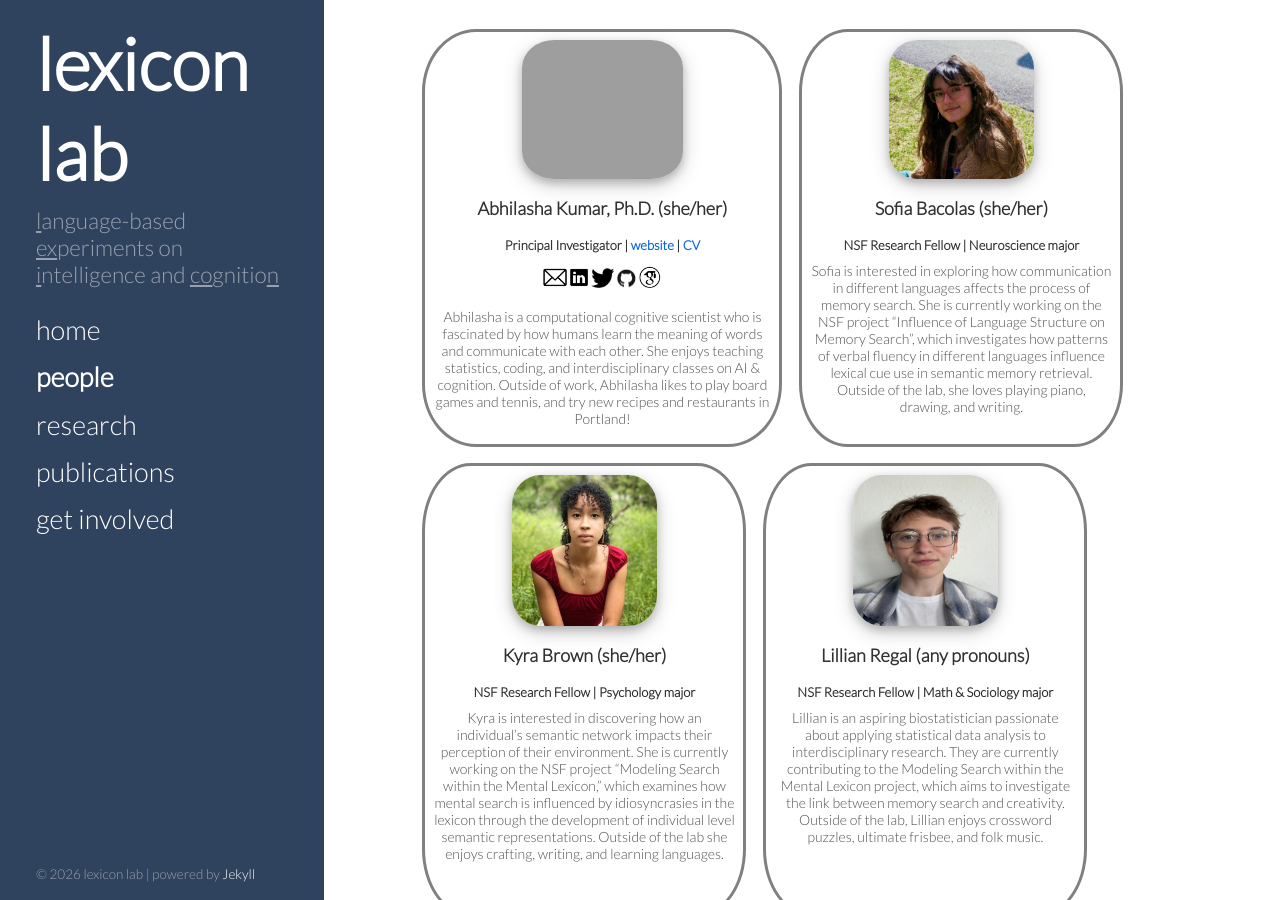
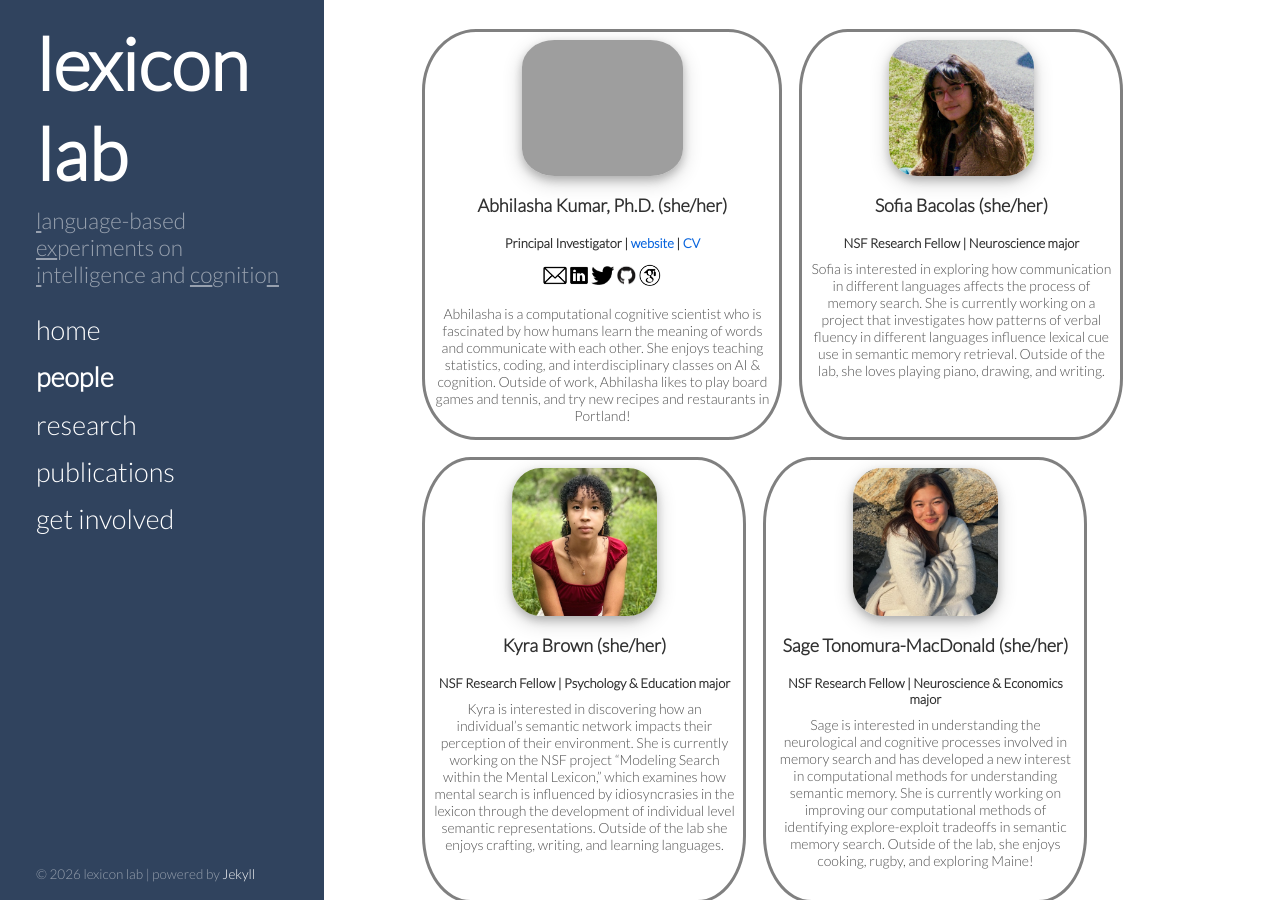
Before and after one commit to thelexiconlab/thelexiconlab.github.io, a Jekyll site: the page built from people.html, in a window 1280 px wide and 900 px high, scrolled down 218 px. Built offline with Jekyll 4.4.1, drawn with Linux system fonts in a browser that asks for light colours; Markdown is read by kramdown in place of the engine named in the settings; some of the changed text lies outside the part shown.

Commit message:
update lab

```diff
--- a/index.html
+++ b/index.html
@@ -13,6 +13,6 @@
 <!--<h1 class="welcome">Welcome to the Lexicon Lab! </h1>-->
 <img src = "/images/research/wordcloud.jpg" class = "cloudimage">
 <p class = "postimage">We are interested in how humans learn the meaning of words, how they communicate as social agents, and how search unfolds within the mental lexicon. We use experimental research methods, computational modeling, and psychological theory to study language and higher-order cognition.</p>
-<p class = "postimage">Our research is supported by the <a href="https://www.nsf.gov/" target="_blank">National Science Foundation</a> and the Maine IDeA Networks of Biomedical Research Excellence (INBRE) program. Check out our <a href="https://thelexiconlab.github.io/research/">research</a> or <a href="https://thelexiconlab.github.io/publications/">publications</a> page to know more about our work. </p>
+<p class = "postimage">Our research is supported by the <a href="https://www.nsf.gov/" target="_blank">National Science Foundation (NSF)</a> and the <a href="https://maineinbre.org/">Maine IDeA Networks of Biomedical Research Excellence (INBRE)</a> program. Check out our <a href="https://thelexiconlab.github.io/research/">research</a> or <a href="https://thelexiconlab.github.io/publications/">publications</a> page to know more about our work. </p>
 
 <!-- <p class = "postimagecolor">Play our newly launched game <b><a href="https://semantigories.research.bowdoin.edu/", target="_blank">Semantigories</a></b>! Test your word associations and see how you compare to others! </p> -->
--- a/people.html
+++ b/people.html
@@ -56,7 +56,7 @@
           <div class="card-body">
             <h5 class="card-title">Sofia Bacolas (she/her)</h5>
             <h6 class="card-position"> NSF Research Fellow | Neuroscience major</h6>
-            <p class="card-text">Sofia is interested in exploring how communication in different languages affects the process of memory search. She is currently working on the NSF project “Influence of Language Structure on Memory Search”, which investigates how patterns of verbal fluency in different languages influence lexical cue use in semantic memory retrieval. Outside of the lab, she loves playing piano, drawing, and writing.
+            <p class="card-text">Sofia is interested in exploring how communication in different languages affects the process of memory search. She is currently working on a project that investigates how patterns of verbal fluency in different languages influence lexical cue use in semantic memory retrieval. Outside of the lab, she loves playing piano, drawing, and writing.
             </p>
           </div>
           </div>
@@ -65,8 +65,28 @@
           <img src="https://thelexiconlab.github.io/images/team/kyra.jpeg" class="bioimage2" alt="...">
           <div class="card-body">
             <h5 class="card-title">Kyra Brown (she/her)</h5>
-            <h6 class="card-position"> NSF Research Fellow | Psychology major </h6>
+            <h6 class="card-position"> NSF Research Fellow | Psychology & Education major </h6>
             <p class="card-text">Kyra is interested in discovering how an individual’s semantic network impacts their perception of their environment. She is currently working on the NSF project “Modeling Search within the Mental Lexicon,” which examines how mental search is influenced by idiosyncrasies in the lexicon through the development of individual level semantic representations. Outside of the lab she enjoys crafting, writing, and learning languages.
+            </p>
+          </div>
+          </div>
+
+          <div class="profilecard" style="width: 18rem;">
+          <img src="https://thelexiconlab.github.io/images/team/sage.jpg" class="bioimage2" alt="...">
+          <div class="card-body">
+            <h5 class="card-title">Sage Tonomura-MacDonald (she/her)</h5>
+            <h6 class="card-position"> NSF Research Fellow | Neuroscience & Economics major </h6>
+            <p class="card-text">Sage is interested in understanding the neurological and cognitive processes involved in memory search and has developed a new interest in computational methods for understanding semantic memory. She is currently working on improving our computational methods of identifying explore-exploit tradeoffs in semantic memory search. Outside of the lab, she enjoys cooking, rugby, and exploring Maine!
+            </p>
+          </div>
+          </div>
+
+          <div class="profilecard" style="width: 18rem;">
+          <img src="https://thelexiconlab.github.io/images/team/anna.jpg" class="bioimage2" alt="...">
+          <div class="card-body">
+            <h5 class="card-title">Anna Sullivan (she/her)</h5>
+            <h6 class="card-position"> NSF Research Fellow | Psychology & Economics major </h6>
+            <p class="card-text">Anna is interested in how subtle cues, like semantic or phonological primes, can shape the way people navigate their own memory during retrieval. She is currently working on a project that involves probing memory processes using subliminal priming. Outside of the lab, she enjoys puzzling, going on walks, and baking.
             </p>
           </div>
           </div>
@@ -108,7 +128,7 @@
   <li><a href="https://simondedeyne.me/" target="_blank">Simon De Deyne</a>, University of Melbourne<br></li>
   <li><a href="https://ketikagarg.com/" target="_blank">Ketika Garg</a>, California Institute of Technology (CalTech)<br></li>
   <li><span class="highlight">*</span><a href="http://xenon.stanford.edu/~hangal/" target="_blank">Sudheendra Hangal</a>, Stanford & Ashoka University<br></li>
-  <li>[postdoc]<a href="https://channinghambric.github.io/" target="_blank">Channing Hambric</a>, Lehigh University<br></li>
+  <li>[postdoc] <a href="https://channinghambric.github.io/" target="_blank">Channing Hambric</a>, Lehigh University<br></li>
   <li><a href="https://rxdhawkins.com/" target="_blank">Robert Hawkins</a>, Stanford University<br></li>
   <li><a href="https://www.reed.edu/psychology/faculty/holmes.html" target="_blank">Kevin Holmes</a>, Reed College<br></li>
   <li><span class="highlight">*</span><a href="https://www.jonesmn.com/" target="_blank">Michael Jones</a>, Indiana University<br></li>
```
Also changed, not shown: images/team/sage.jpg (added), 1 other file.
